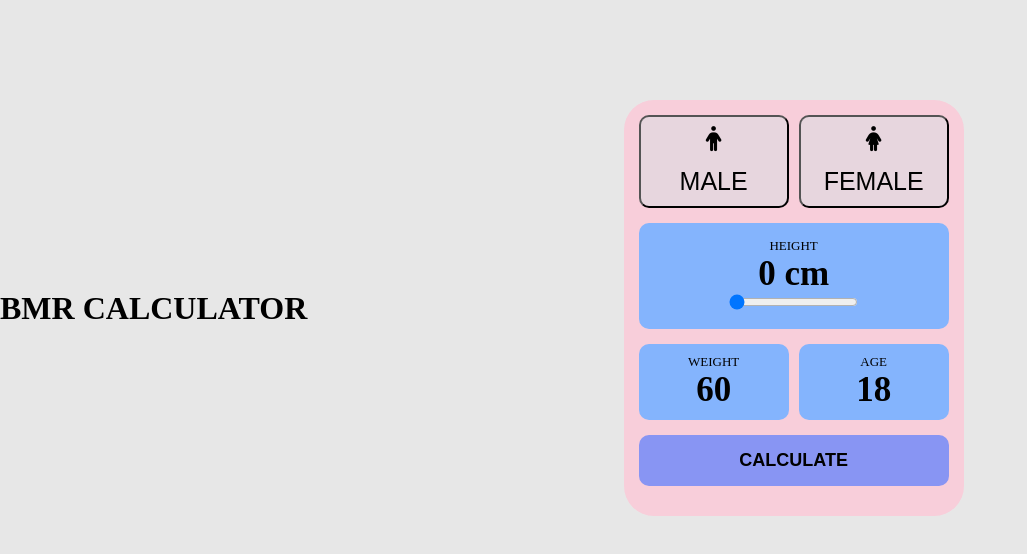
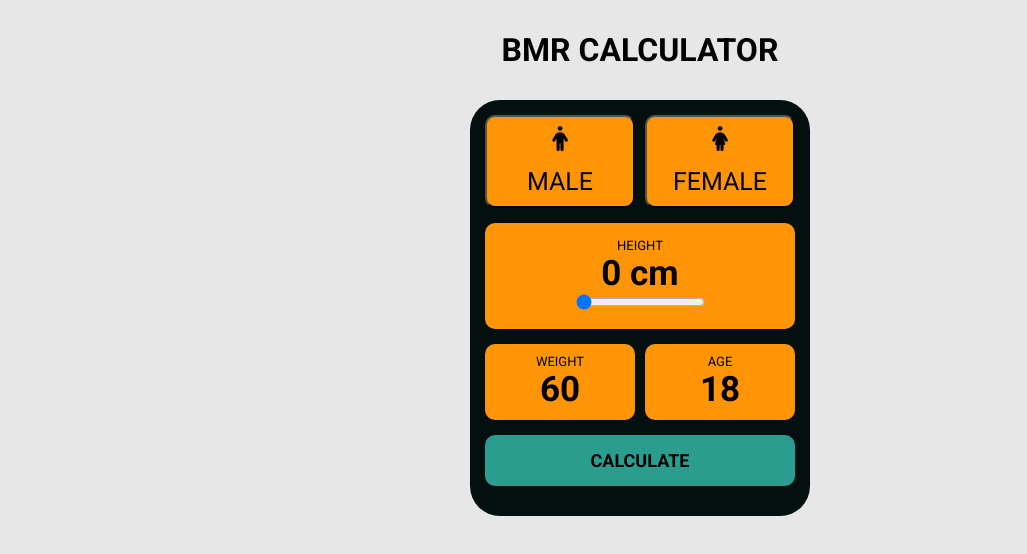
Before and after one commit to minnieme20/BMI-Calculator, a plain HTML site: page index.html in a window 1280 px wide. Shown: the whole page, without its empty margins (0-1027 px from the left). Drawn offline with Linux system fonts and the light colour scheme.

Commit message:
header added

```diff
--- a/index.html
+++ b/index.html
@@ -10,11 +10,20 @@
       crossorigin="anonymous"
       referrerpolicy="no-referrer"
     />
+    <link rel="preconnect" href="https://fonts.googleapis.com" />
+    <link rel="preconnect" href="https://fonts.gstatic.com" crossorigin />
+    <link
+      href="https://fonts.googleapis.com/css2?family=Roboto:wght@300;400;500;700&display=swap"
+      rel="stylesheet"
+    />
     <link rel="stylesheet" href="style.css" />
     <title>BMR CALCULATOR</title>
   </head>
   <body>
-    <h1>BMR CALCULATOR</h1>
+    <header>
+      <h1>BMR CALCULATOR</h1>
+    </header>
+
     <div class="card">
       <!--GENDER SECTION-->
       <section class="gender-row">
--- a/style.css
+++ b/style.css
@@ -1,8 +1,9 @@
 :root {
-    --body-bg: #F4F4F4;
-    --card-bg: #F8CEDA ;
-    --section-bg: #84b4fd;
-    --button-bg:#8895F3;
+    --body-bg: #FFF8F0;
+    --card-bg: #040F0F ;
+    --section-bg: #FF9505;
+    --button-bg:#2A9D8F;
+    --results-bg:
     --text: #000;
   }
 
@@ -11,6 +12,7 @@
     margin: 0;
     box-sizing: border-box;
     text-align: center;
+    font-family: 'Roboto', sans-serif;
 }
 
 body{
@@ -19,6 +21,16 @@ body{
     justify-content: center;
     align-items: center;
 }
+
+header {
+    display: flex;
+    justify-content: center;
+    align-items: center;
+    position: absolute;
+    top: 0;
+    width: 100%;
+    height: 100px; /* adjust the height as needed */
+   }
 
 .card{
     margin: 100px auto;
@@ -44,7 +56,7 @@ section{
     flex-direction: column;
     align-items: center;
     text-align: center;
-    background-color: rgba(215, 224, 228, 0.5);
+    background-color: var(--section-bg);
     width: 150px;
     height: auto;
     font-size: 25px;
@@ -57,7 +69,7 @@ section{
   }
 
   .gender.selected {
-    background-color: #ccc;
+    border: 5px solid var(--button-bg);
   }
 
   /*HEIGHT SECTION STYLES */
@@ -129,7 +141,9 @@ font-weight: 600;
 
 
 .results{
-    background-color: rgba(215, 224, 228, 0.5);
     width: 100%;
     height: auto;
+    color: #FFFFFF;
+    font-size: 18px;
+    font-weight: 500;
 }
```
